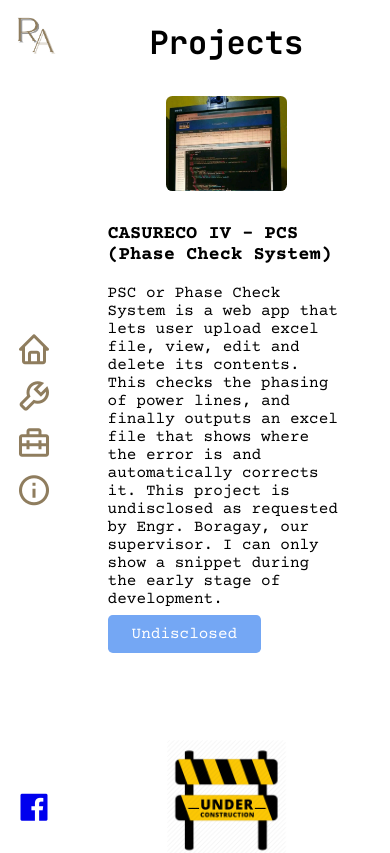
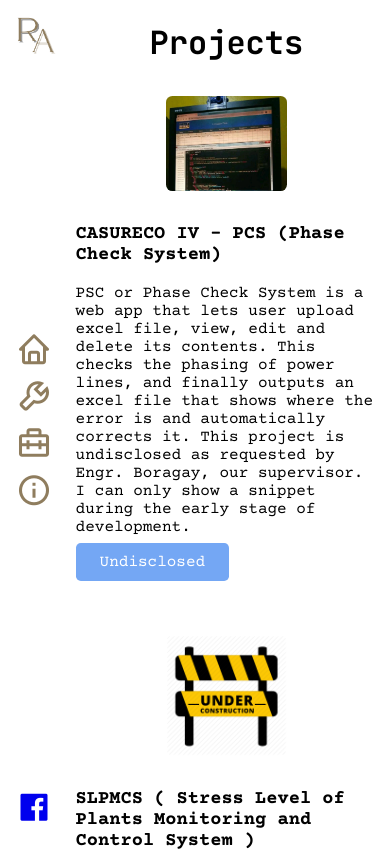
Before and after one commit to RyanCzarAbugao/portfolio, a React (Create React App) app: page /projects in a window 390 px wide. Shown: the top 853 px of the page. Built offline with nearby package versions, Linux system fonts and the light colour scheme.

Commit message:
removed the excess margin on small screen in projects

```diff
--- a/package.json
+++ b/package.json
@@ -7,6 +7,7 @@
     "@testing-library/react": "^12.1.4",
     "@testing-library/user-event": "^13.5.0",
     "boxicons": "^2.1.2",
+    "radium": "^0.26.2",
     "react": "^17.0.2",
     "react-dom": "^17.0.2",
     "react-router-dom": "^6.2.2",
--- /dev/null
+++ b/src/Components/Card.js
@@ -0,0 +1,43 @@
+import { useState, useEffect } from "react";
+import ProjectLink from "./ProjectLink";
+
+const card_sm = {
+  display: "flex",
+  flexDirection: "column",
+  width: "100%",
+  alignItems: "center",
+  marginBottom: "4rem",
+};
+
+const card_lg = {
+  display: "flex",
+  flexDirection: "row",
+  width: "100%",
+  alignItems: "center",
+  marginBottom: "4rem",
+};
+
+function Card(props) {
+  const [matches, setMatches] = useState(
+    window.matchMedia("(min-width: 768px)").matches
+  );
+
+  useEffect(() => {
+    window
+      .matchMedia("(min-width: 768px)")
+      .addEventListener("change", (e) => setMatches(e.matches));
+  }, []);
+
+  return (
+    <div style={!matches ? card_sm : card_lg}>
+      {props.img}
+      <div style={!matches ? {margin: "0"} : {margin: "2rem"}}>
+        <h3 style={matches ? {marginTop: "0"} : {marginTop: "2rem"}}>{props.title}</h3>
+        <p style={{ marginTop: "0" }}>{props.desc}</p>
+        <ProjectLink url={props.url} text_btn={props.text_btn} />
+      </div>
+    </div>
+  );
+}
+
+export default Card;
--- /dev/null
+++ b/src/Components/ProjectLink.js
@@ -0,0 +1,25 @@
+import { Link } from "react-router-dom";
+import Radium from 'radium';
+
+const view_btn = {
+  padding: "0.6rem 1.5rem",
+  backgroundColor: "#74a7f4",
+  borderRadius: "0.3rem",
+  textDecoration: "none",
+  color: "white",
+  textAlign: "center",
+  ':hover': {
+    backgroundColor: 'red',
+    color: 'black'
+  }
+};
+
+function ProjectLink(props) {
+  return (
+    <Link style={view_btn} to={props.url}>
+      {props.text_btn}
+    </Link>
+  );
+}
+
+export default Radium( ProjectLink );
--- a/src/Projects.js
+++ b/src/Projects.js
@@ -1,6 +1,5 @@
-import { useState, useEffect } from "react";
-import { Link } from "react-router-dom";
 import PageTitle from "./Components/PageTitle";
+import Card from "./Components/Card";
 
 const container = {
   display: "flex",
@@ -9,77 +8,6 @@ const container = {
   justifyContent: "center",
   height: "100%",
 };
-
-const view_btn = {
-  padding: "0.6rem 1.5rem",
-  backgroundColor: "#74a7f4",
-  borderRadius: "0.3rem",
-  textDecoration: "none",
-  color: "white",
-  textAlign: "center",
-};
-
-const card_sm = {
-  display: "flex",
-  flexDirection: "column",
-  width: "100%",
-  alignItems: "center",
-  marginBottom: "4rem",
-};
-
-const card_lg = {
-  display: "flex",
-  flexDirection: "row",
-  width: "100%",
-  alignItems: "center",
-  marginBottom: "4rem",
-};
-
-function Card(props) {
-  const [matches, setMatches] = useState(
-    window.matchMedia("(min-width: 768px)").matches
-  );
-
-  useEffect(() => {
-    window
-      .matchMedia("(min-width: 768px)")
-      .addEventListener("change", (e) => setMatches(e.matches));
-  }, []);
-
-  return (
-    <>
-      {!matches &&
-      (
-      <div style={card_sm}>
-        {props.img}
-        <div style={{ margin: "2rem" }}>
-          <h3 style={{ marginTop: "0" }}>{props.title}</h3>
-          <p style={{ marginTop: "0" }}>{props.desc}</p>
-          <Link style={view_btn} to={props.url}>
-            {props.text_btn}
-          </Link>
-        </div>
-      </div>
-      )
-      }
-
-      {matches &&
-      (
-      <div style={card_lg}>
-        {props.img}
-        <div style={{ margin: "2rem" }}>
-          <h3 style={{ marginTop: "0" }}>{props.title}</h3>
-          <p style={{ marginTop: "0" }}>{props.desc}</p>
-          <Link style={view_btn} to={props.url}>
-            {props.text_btn}
-          </Link>
-        </div>
-      </div>
-      )
-      }
-    </>
-  );
-}
 
 const thumbnail = {
   width: "40%",
```
Also changed, not shown: 1 other file (tests, documents, lock files or other folders).
